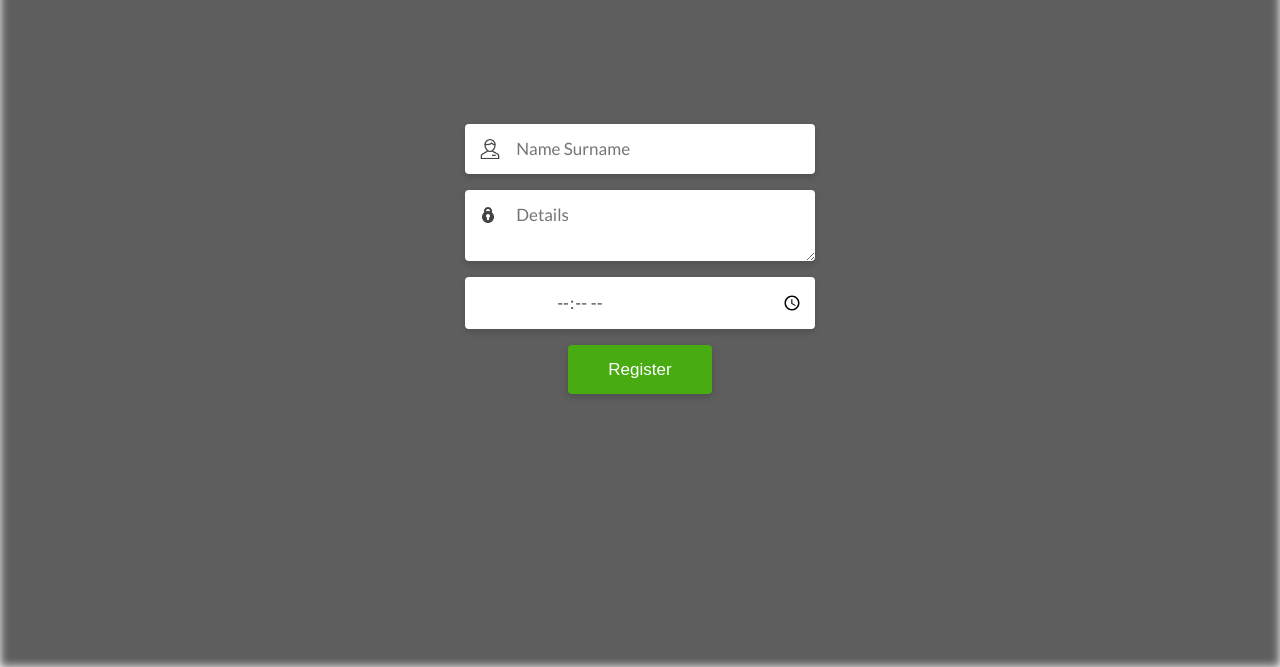
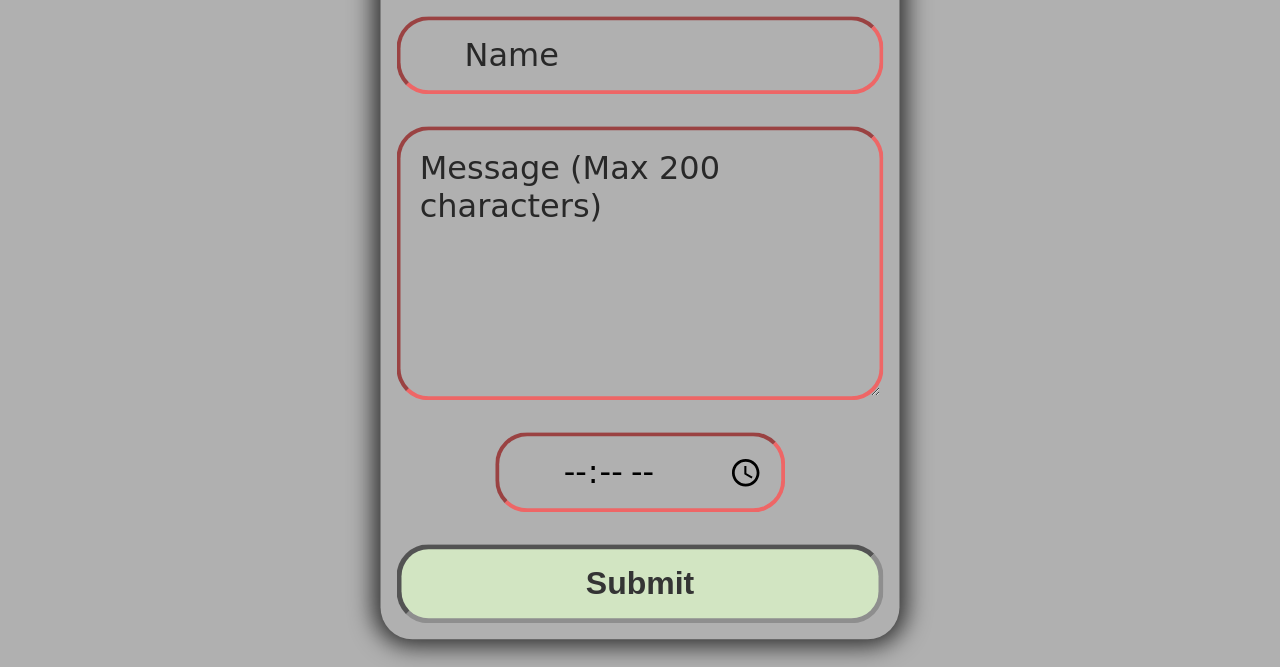
Before and after one commit to AhmetAzizov/Dynamic-web-app, a plain HTML site: page index.html in a window 1280 px wide. Shown: the part 133-800 px from the top of the page. Drawn offline with Linux system fonts and the light colour scheme.

Commit message:
updated registration form

```diff
--- /dev/null
+++ b/example.css
@@ -0,0 +1,115 @@
+body {
+    background-color: rgb(176, 176, 176);
+}
+
+.contact-form {
+    position: absolute;
+    right: 50%;
+    top: 50%;
+    transform: translateX(50%) translateY(-50%);
+    max-width: 500px;
+    padding: 1rem;
+    background-color: rgb(91, 88, 88);
+    background-color: transparent;
+    border-radius: 2rem;
+    box-shadow: 0px 0px 23px 7px rgb(0 0 0 / 75%);
+  }
+
+  .form-description {
+    font-family: "Concert One", cursive;
+    background-color: transparent;
+    /* box-shadow: 0px 0px 30px 5px rgba(116, 116, 116, 0.75); */
+    color: rgb(0, 0, 0);
+    font-size: 4rem;
+    font-weight: 600;
+    text-align: center;
+    border-radius: inherit;
+  }
+
+  .form {
+    display: flex;
+    flex-direction: column;
+    gap: 2rem;
+    padding-top: 2rem;
+    width: 100%;
+  }
+
+  .input-container {
+    position: relative;
+  }
+
+  .input {
+    font-family: "Concert One", cursive;
+    background-color: transparent;
+    width: calc(100% - 5.5rem);
+    font-size: 2rem;
+    border-radius: 2rem;
+    padding: 1rem 1rem 1rem 4rem;
+    transition: box-shadow 0.5s;
+    border: 4px inset rgb(238, 102, 102);
+    -webkit-appearance: none;
+  }
+
+  .input::placeholder {
+    font-family: "Concert One", cursive;
+    color: rgb(40, 40, 40);
+  }
+
+  .form-message {
+    padding: 1.2rem;
+    resize: vertical;
+    width: auto;
+  }
+
+  .form-time {
+    width: auto;
+    position: relative;
+    left: 50%;
+    transform: translateX(-50%);
+  }
+
+  .input:focus {
+    -webkit-box-shadow: 10px 10px 36px 1px rgba(0, 0, 0, 0.75);
+    -moz-box-shadow: 10px 10px 36px 1px rgba(0, 0, 0, 0.75);
+    box-shadow: 10px 10px 36px 1px rgba(0, 0, 0, 0.75);
+    background-color: rgb(158, 158, 158);
+  }
+
+  .form-icon {
+    position: absolute;
+    font-size: 2rem;
+    top: 1.5rem;
+    left: 1.2rem;
+  }
+
+  .submit {
+    font-size: 2rem;
+    padding: 1rem;
+    border-radius: 2rem;
+    font-weight: 600;
+    background-color: rgb(225, 252, 203);
+    opacity: 0.7;
+    border: 5px inset gray;
+  }
+
+  .submit:hover {
+    background-color: #a4e2a4;
+  }
+
+  @media only screen and (max-width: 900px) {
+    * {
+      font-size: 14px;
+    }
+  }
+
+  @media only screen and (max-width: 700px) {
+    * {
+      font-size: 12px;
+    }
+  }
+
+  @media only screen and (max-width: 500px) {
+    * {
+      font-size: 10px;
+    }
+  }
--- a/index.css
+++ b/index.css
@@ -1,95 +1,115 @@
-@import url("https://fonts.googleapis.com/css?family=Lato:400,700");
-#bg {
-  /* background-image: url("img/background.jpg"); */
-  background-color: rgb(94, 94, 94);
-  position: fixed;
-  left: 0;
-  top: 0;
-  width: 100%;
-  height: 100%;
-  background-size: cover;
-  filter: blur(5px);
+body {
+  background-color: rgb(176, 176, 176);
 }
 
-body {
-  font-family: "Lato", sans-serif;
-  color: #4a4a4a;
-  display: flex;
-  justify-content: center;
-  align-items: center;
-  min-height: 100vh;
-  overflow: hidden;
-  margin: 0;
-  padding: 0;
+.contact-form {
+  position: absolute;
+  right: 50%;
+  top: 50%;
+  transform: translateX(50%) translateY(-50%);
+  max-width: 500px;
+  padding: 1rem;
+  background-color: rgb(91, 88, 88);
+  background-color: transparent;
+  border-radius: 2rem;
+  box-shadow: 0px 0px 23px 7px rgb(0 0 0 / 75%);
 }
 
-form {
-  width: 350px;
-  position: relative;
-}
-form .form-field::before {
-  font-size: 20px;
-  position: absolute;
-  left: 15px;
-  top: 17px;
-  color: #888888;
-  content: " ";
-  display: block;
-  background-size: cover;
-  background-repeat: no-repeat;
+.form-description {
+  font-family: "Concert One", cursive;
+  background-color: transparent;
+  /* box-shadow: 0px 0px 30px 5px rgba(116, 116, 116, 0.75); */
+  color: rgb(0, 0, 0);
+  font-size: 4rem;
+  font-weight: 600;
+  text-align: center;
+  border-radius: inherit;
 }
 
-form .form-field {
-  display: -webkit-box;
-  display: -ms-flexbox;
+.form {
   display: flex;
-  -webkit-box-pack: justify;
-  -ms-flex-pack: justify;
-  justify-content: space-between;
-  -webkit-box-align: center;
-  -ms-flex-align: center;
-  align-items: center;
-  margin-bottom: 1rem;
+  flex-direction: column;
+  gap: 2rem;
+  padding-top: 2rem;
+  width: 100%;
+}
+
+.input-container {
   position: relative;
 }
 
-form .form-field:nth-child(1)::before {
-  background-image: url(img/user-icon.png);
-  width: 20px;
-  height: 20px;
-  top: 15px;
-}
-form .form-field:nth-child(2)::before {
-  background-image: url(img/lock-icon.png);
-  width: 16px;
-  height: 16px;
+.input {
+  font-family: "Concert One", cursive;
+  background-color: transparent;
+  width: calc(100% - 5.5rem);
+  font-size: 2rem;
+  border-radius: 2rem;
+  padding: 1rem 1rem 1rem 4rem;
+  transition: box-shadow 0.5s;
+  border: 4px inset rgb(238, 102, 102);
+  -webkit-appearance: none;
 }
 
-form .form-content {
-  font-family: inherit;
-  width: 100%;
-  outline: none;
-  background-color: #fff;
-  border-radius: 4px;
-  border: none;
-  display: block;
-  padding: 0.9rem 0.7rem;
-  box-shadow: 0px 3px 6px rgba(0, 0, 0, 0.16);
-  font-size: 17px;
-  color: #4a4a4a;
-  text-indent: 40px;
+.input::placeholder {
+  font-family: "Concert One", cursive;
+  color: rgb(40, 40, 40);
 }
-form .btn {
-  outline: none;
-  border: none;
-  cursor: pointer;
-  display: inline-block;
-  margin: 0 auto;
-  padding: 0.9rem 2.5rem;
-  text-align: center;
-  background-color: #47ab11;
-  color: #fff;
-  border-radius: 4px;
-  box-shadow: 0px 3px 6px rgba(0, 0, 0, 0.16);
-  font-size: 17px;
+
+.form-message {
+  padding: 1.2rem;
+  resize: vertical;
+  width: auto;
 }
+
+.form-time {
+  width: auto;
+  position: relative;
+  left: 50%;
+  transform: translateX(-50%);
+}
+
+.input:focus {
+  -webkit-box-shadow: 10px 10px 36px 1px rgba(0, 0, 0, 0.75);
+  -moz-box-shadow: 10px 10px 36px 1px rgba(0, 0, 0, 0.75);
+  box-shadow: 10px 10px 36px 1px rgba(0, 0, 0, 0.75);
+  background-color: rgb(158, 158, 158);
+}
+
+.form-icon {
+  position: absolute;
+  font-size: 2rem;
+  top: 1.5rem;
+  left: 1.2rem;
+}
+
+.submit {
+  font-size: 2rem;
+  padding: 1rem;
+  border-radius: 2rem;
+  font-weight: 600;
+  background-color: rgb(225, 252, 203);
+  opacity: 0.7;
+  border: 5px inset gray;
+}
+
+.submit:hover {
+  background-color: #a4e2a4;
+}
+
+@media only screen and (max-width: 900px) {
+  * {
+    font-size: 14px;
+  }
+}
+
+@media only screen and (max-width: 700px) {
+  * {
+    font-size: 12px;
+  }
+}
+
+@media only screen and (max-width: 500px) {
+  * {
+    font-size: 10px;
+  }
+}
--- a/index.html
+++ b/index.html
@@ -30,21 +30,15 @@
   <body>
     <div id="bg"></div>
 
-    <form >
-      <div class="form-field">
-        <input class="form-content" name="name" type="text" placeholder="Name Surname" maxlength="30"  />
-      </div>
-
-      <div class="form-field">
-        <textarea class="form-content" name="details" type="text" placeholder="Details" ></textarea>
-      </div>
-
-      <div class="form-field">
-        <input class="form-content" name="time" type="time"  />
-      </div>
-
-      <div class="form-field">
-        <button class="btn" type="button"  onclick="registerButton()">Register</button>
+    <div class="contact-form">
+      <div class="form-description">Registration</div>
+        <form class="form">
+        <div class="input-container"><i class="fas fa-user form-icon"></i><input class="form-name input" name="name" placeholder="Name" type="text" required></input></div>
+        <textarea class="form-message input" rows="6" maxlength="200" name="details" placeholder="Message (Max 200 characters)" required></textarea>
+        <div class="input-container"><input class="form-time input" name="time" placeholder="Email" type="time" required></input></div>
+        <button type="button" class="submit" onclick="registerButton()">Submit</button>
+      </form>
+  </div>
       </div>
     </form>
   </body>
--- a/index.js
+++ b/index.js
@@ -17,11 +17,10 @@ function registerButton() {
     // time.setAttribute('value', time.value);
 
 
-    if(name == "" || details == "" || time == "") return;
-
-    alert(name + " " + details + " " + time)
-    console.log(firebase)
-
+    if(name == "" || details == "" || time == "") {
+        alert("Empty input")
+        return;
+    }
 
     dbRef
     .add({
@@ -30,11 +29,11 @@ function registerButton() {
         Time: time
     })
     .then((docRef) => {
-        alert("Registration made with ID: ", docRef.id);
+        console.log("Registration made with ID: ", docRef.id);
         window.location.href = "list.html";
     })
     .catch((error) => {
-        alert("Error adding document: ", error);
+        console.log("Error adding document: ", error);
     });
 
   }
--- a/list.css
+++ b/list.css
@@ -62,6 +62,7 @@ body {
   font-size: 1.5rem;
   font-weight: 600;
   color: brown;
+  word-break: break-word;
 }
 
 .list-item .delete-button {
@@ -99,6 +100,11 @@ body {
 
   .list-item {
     flex-direction: column;
+    align-items: start;
+  }
+
+  .delete-button {
+    align-self: center;
   }
 }
 
```
Also changed, not shown: example.html (added, +22 -0 lines).
